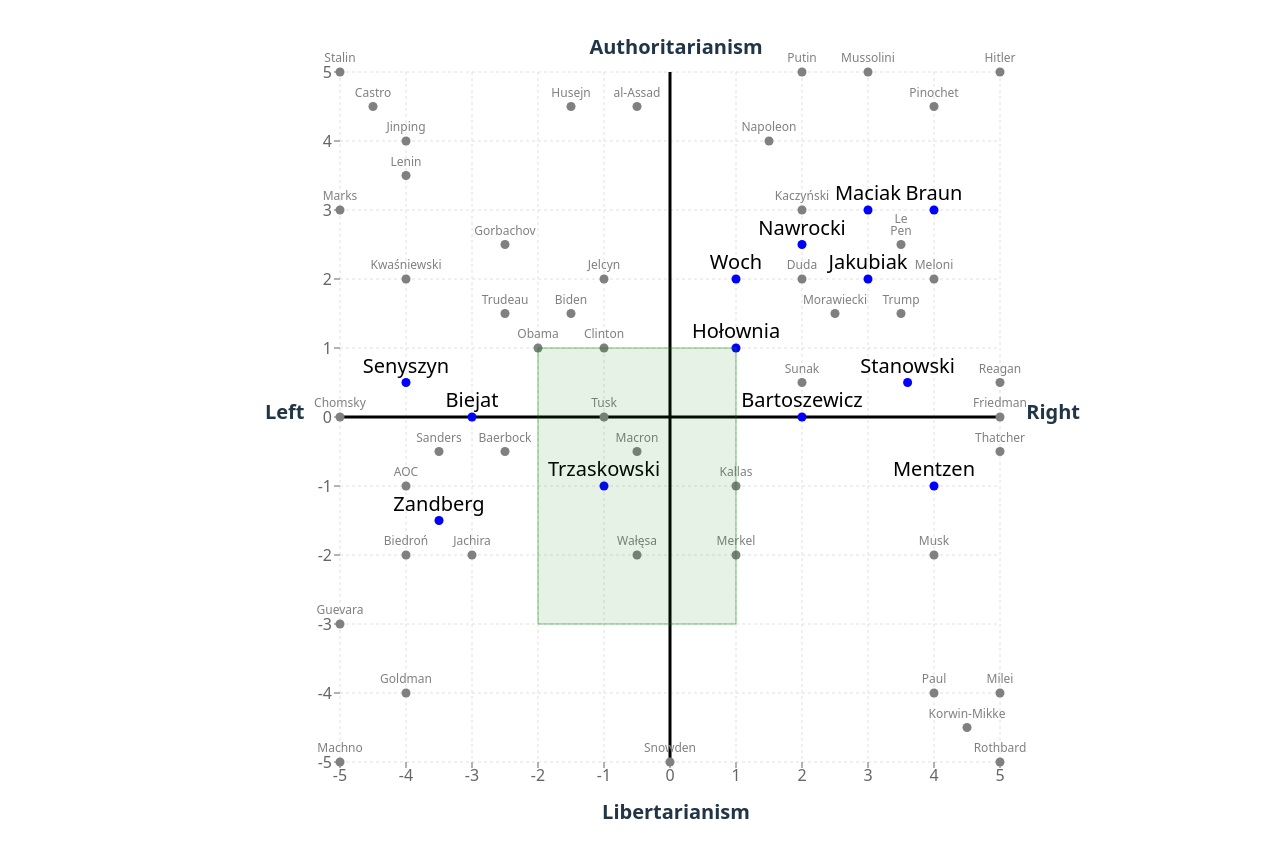
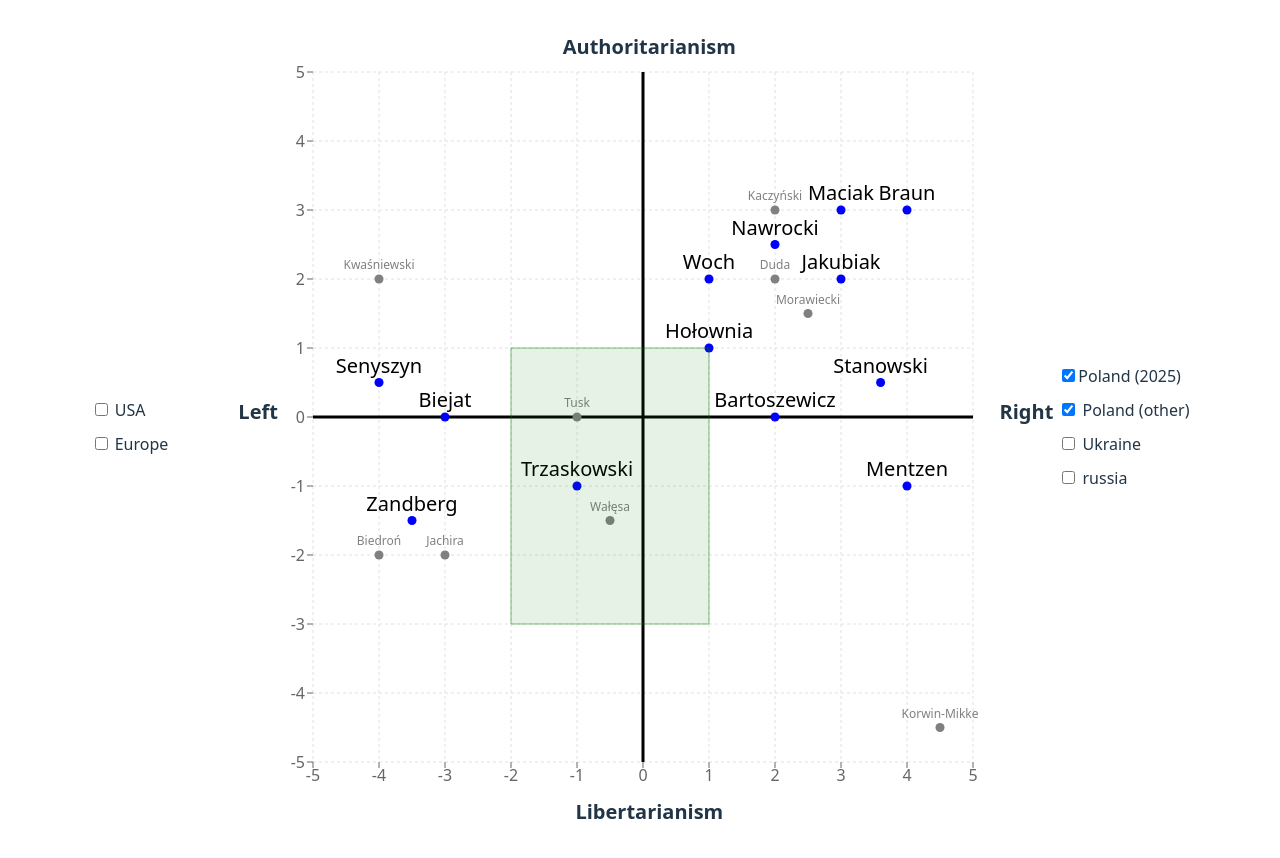
Before and after one commit to alundiak/polityczny-kompas, a React (Vite) app: page / in a window 1280 px wide. Shown: the top 858 px of the page. Built offline with nearby package versions, Linux system fonts and the light colour scheme.

Commit message:
Introduced ThreeColumnLayout with checkboxes

```diff
--- a/src/App.tsx
+++ b/src/App.tsx
@@ -1,10 +1,12 @@
 import "./App.css";
-import PoliticalCompassChart from "./components/PoliticalCompassChart";
+// import PoliticalCompassChart from "./components/PoliticalCompassChart";
+import ThreeColumnLayout from "./components/ThreeColumnLayout";
 
 function App() {
   return (
     <>
-      <PoliticalCompassChart />
+      <ThreeColumnLayout />
+      {/* <PoliticalCompassChart /> */}
     </>
   );
 }
--- a/src/components/PoliticalCompassChart.tsx
+++ b/src/components/PoliticalCompassChart.tsx
@@ -13,7 +13,7 @@ import {
   ReferenceArea,
   // Legend,
 } from "recharts";
-import data from "../data/getData";
+
 import AxisLabels from "./AxisLabels";
 import { getColorByType, myPoliticalEdges } from "./helpers";
 
@@ -23,15 +23,27 @@ interface Person {
   y: number;
 }
 
-const PoliticalCompassChart: React.FC = () => {
-  const [showPoland2025, setShowPoland2025] = useState(true);
-  const [showOtherPoland, setShowOtherPoland] = useState(true);
-  const [showWorld, setShowWorld] = useState(true);
+interface Props {
+  data: {
+    [key: string]: Person[];
+  };
+  showPoland2025: boolean;
+  showOtherPoland: boolean;
+}
+
+const PoliticalCompassChart: React.FC<Props> = (props) => {
+  const { poland2025, polandOther, world, usa, europe, russia, ukraine } =
+    props.data;
+
+  const mergedWorld = [...world, ...usa, ...europe, ...russia, ...ukraine];
+  // const [showPoland2025, setShowPoland2025] = useState(true);
+  // const [showOtherPoland, setShowOtherPoland] = useState(true);
+  const [showWorld, setShowWorld] = useState(false);
 
   // TBD
   const dummy = () => {
-    setShowPoland2025(true);
-    setShowOtherPoland(true);
+    // setShowPoland2025(true);
+    // setShowOtherPoland(true);
     setShowWorld(true);
   };
 
@@ -77,10 +89,10 @@ const PoliticalCompassChart: React.FC = () => {
 
         <Tooltip />
 
-        {showPoland2025 && (
+        {props.showPoland2025 && (
           <Scatter
             name="People-Poland-2025"
-            data={data.poland2025 as Person[]}
+            data={poland2025}
             // fill="#8884d8"
             fill={getColorByType("presidential-candidate")}
             // shape="square"
@@ -95,10 +107,10 @@ const PoliticalCompassChart: React.FC = () => {
           </Scatter>
         )}
 
-        {showOtherPoland && (
+        {props.showOtherPoland && (
           <Scatter
             name="Other-Poland-People"
-            data={data.polandOther as Person[]}
+            data={polandOther}
             // fill={getColorByType("polish-politician")}
             fill="grey"
             // shape="square"
@@ -111,10 +123,10 @@ const PoliticalCompassChart: React.FC = () => {
         {showWorld && (
           <Scatter
             name="World-People"
-            data={data.world as Person[]}
+            data={mergedWorld}
             // fill={getColorByType("world-politician")}
             fill="grey"
-            // shape="square"
+            shape="square"
             isAnimationActive={false}
           >
             <LabelList dataKey="name" position="top" style={{ fontSize: 12 }} />
@@ -123,42 +135,6 @@ const PoliticalCompassChart: React.FC = () => {
 
         {/* works, but need to redesign kompas */}
         {/* <Legend /> */}
-
-        {/*
-        <Scatter
-          name="People"
-          data={processedData}
-          isAnimationActive={false}
-          shape="square" // even this doesn't work
-        >
-          <LabelList dataKey="name" position="top" style={{ fontSize: 12 }} />
-        </Scatter>
-        */}
-
-        {/* {processedData.map((entry, index) => (
-          <Scatter
-            isAnimationActive={false}
-            key={index}
-            name={entry.name}
-            data={[entry]}
-            fill={getColorByType(entry.type)}
-            // shape={getShapeByType(entry.type)}
-            // shape={"square"}
-          >
-            <LabelList dataKey="name" position="top" style={{ fontSize: 12 }} />
-          </Scatter>
-        ))} */}
-
-        {/* <Customized
-          component={
-            <Polygon
-              points={myPoliticalRectangle}
-              fill="red"
-              stroke="#FFD700"
-              strokeWidth={3}
-            />
-          }
-        /> */}
 
         <ReferenceArea
           x1={myPoliticalEdges.x1}
--- /dev/null
+++ b/src/components/ThreeColumnLayout.tsx
@@ -0,0 +1,62 @@
+import React, { useState } from "react";
+import PoliticalCompassChart from "./PoliticalCompassChart";
+import data from "../data/getData";
+
+import "./threeColumnLayout.css";
+
+const ThreeColumnLayout: React.FC = () => {
+  const [showPoland2025, setShowPoland2025] = useState(true);
+  const [showOtherPoland, setShowOtherPoland] = useState(true);
+
+  return (
+    <div className="wrapper">
+      <div className="column">
+        <label>
+          <input type="checkbox" /> USA
+        </label>
+        <label>
+          <input type="checkbox" /> Europe
+        </label>
+      </div>
+
+      <div className="centerColumn">
+        <PoliticalCompassChart
+          data={data}
+          showPoland2025={showPoland2025}
+          showOtherPoland={showOtherPoland}
+        />
+      </div>
+
+      <div className="column">
+        <label>
+          <input
+            type="checkbox"
+            checked={showPoland2025}
+            onChange={() => {
+              setShowPoland2025((previous) => !previous);
+            }}
+          />
+          Poland (2025)
+        </label>
+        <label>
+          <input
+            type="checkbox"
+            checked={showOtherPoland}
+            onChange={() => {
+              setShowOtherPoland((previous) => !previous);
+            }}
+          />{" "}
+          Poland (other)
+        </label>
+        <label>
+          <input type="checkbox" /> Ukraine
+        </label>
+        <label>
+          <input type="checkbox" /> russia
+        </label>
+      </div>
+    </div>
+  );
+};
+
+export default ThreeColumnLayout;
--- /dev/null
+++ b/src/components/threeColumnLayout.css
@@ -0,0 +1,32 @@
+.wrapper {
+  display: flex;
+  justify-content: center;
+  align-items: center;
+  height: 100vh;
+}
+
+.column {
+  display: flex;
+  flex-direction: column;
+  margin: 0 20px;
+  align-items: flex-start;
+
+  label {
+    cursor: pointer;
+    text-align: left;
+    margin-bottom: 10px;
+    user-select: none;
+
+    input {
+      cursor: pointer;
+    }
+  }
+}
+
+.centerColumn {
+  display: flex;
+  justify-content: center;
+  align-items: center;
+  width: 850px;
+  height: 850px;
+}
--- a/src/data/europe.json
+++ b/src/data/europe.json
@@ -36,8 +36,8 @@
   },
   {
     "name": "Meloni",
-    "x": 4,
-    "y": 2
+    "x": 3,
+    "y": 2.5
   },
   {
     "name": "Le Pen",
@@ -48,5 +48,75 @@
     "name": "Thatcher",
     "x": 5,
     "y": -0.5
+  },
+  {
+    "name": "Čaputová",
+    "x": -2,
+    "y": -1
+  },
+  {
+    "name": "Šimečka",
+    "x": -2.5,
+    "y": -1.5
+  },
+  {
+    "name": "Fico",
+    "x": 1,
+    "y": 2.5
+  },
+  {
+    "name": "Pellegrini",
+    "x": 0,
+    "y": 0
+  },
+  {
+    "name": "Heger",
+    "x": 0.5,
+    "y": 0.5
+  },
+  {
+    "name": "Sanna Marin",
+    "x": -1.5,
+    "y": -0.5
+  },
+  {
+    "name": "Nausėda",
+    "x": 0.5,
+    "y": -1.5
+  },
+  {
+    "name": "Stocker",
+    "x": 1,
+    "y": 0
+  },
+  {
+    "name": "Nehammer",
+    "x": 2,
+    "y": 1
+  },
+  {
+    "name": "Stubb",
+    "x": 1.5,
+    "y": 0.5
+  },
+  {
+    "name": "Novák",
+    "x": 2,
+    "y": 3.5
+  },
+  {
+    "name": "Orbán",
+    "x": 4,
+    "y": 4
+  },
+  {
+    "name": "Szentkirályi",
+    "x": 3,
+    "y": 3.5
+  },
+  {
+    "name": "Magyar",
+    "x": 1.5,
+    "y": 1.5
   }
 ]
--- a/src/data/getData.ts
+++ b/src/data/getData.ts
@@ -9,5 +9,9 @@ import russia from "./russia.json";
 export default {
   poland2025,
   polandOther,
-  world: [...world, ...usa, ...europe, ...russia, ukraine],
+  world,
+  usa,
+  europe,
+  russia,
+  ukraine,
 };
--- a/src/data/polandOther.json
+++ b/src/data/polandOther.json
@@ -27,7 +27,7 @@
   {
     "name": "Wałęsa",
     "x": -0.5,
-    "y": -2
+    "y": -1.5
   },
   {
     "name": "Kwaśniewski",
```
Also changed, not shown: images/img-v2.png, 1 other file (tests, documents, lock files or other folders).
